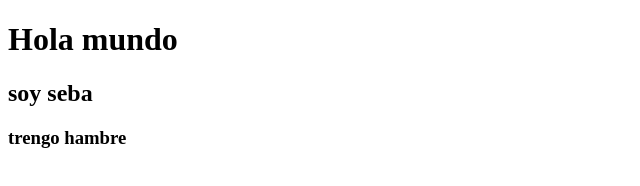
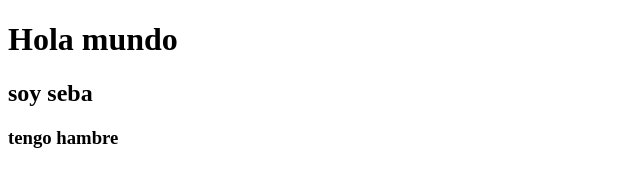
Before and after one commit to sebaszwenger/primerRepo, a plain HTML site: page index.html in a window 1280 px wide. Shown: the full height of the page, 0-640 px from the left. Drawn offline with Linux system fonts and the light colour scheme.

Commit message:
correccion headline h3 index.html

```diff
--- a/index.html
+++ b/index.html
@@ -9,7 +9,7 @@
 <body>
     <h1>Hola mundo</h1>
     <h2>soy seba</h2>
-    <h3>trengo hambre</h3>
+    <h3>tengo hambre</h3>
 
 
 </body>
```
